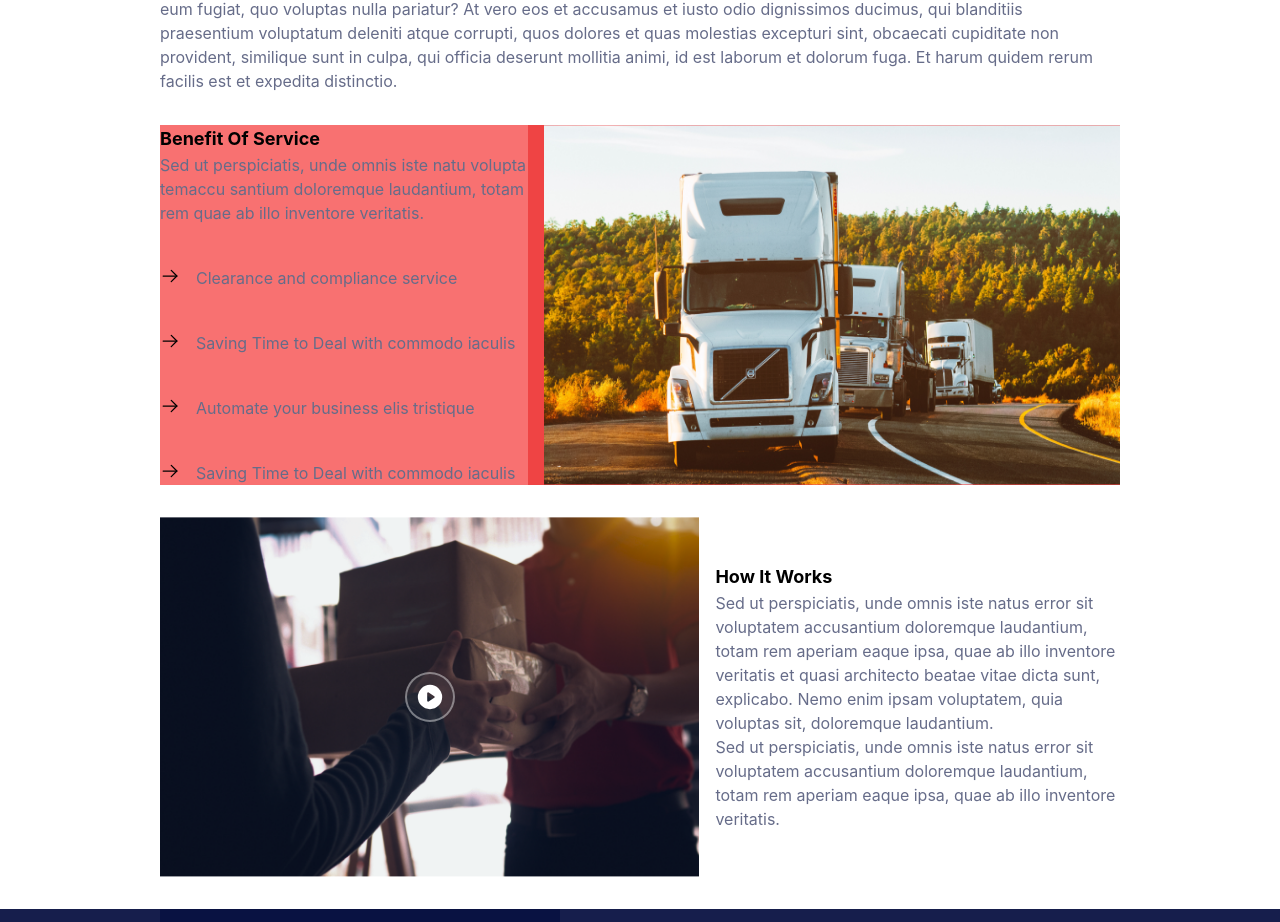
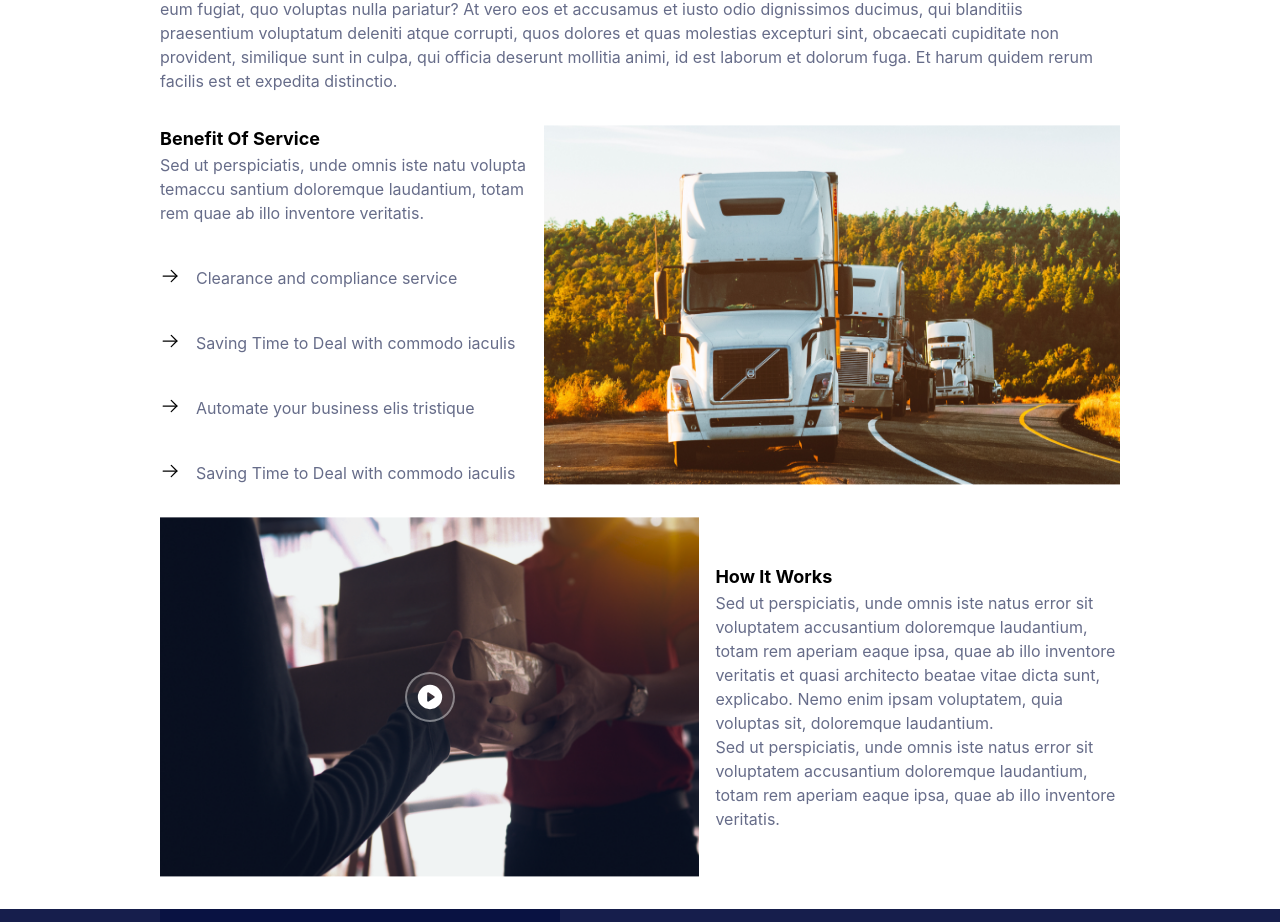
Before and after one commit to smartcollins/logistics, a React (Create React App) app: page /service-info in a window 1280 px wide. Shown: the part 1357-2279 px from the top of the page. Built offline with nearby package versions, Linux system fonts and the light colour scheme.

Commit message:
removed some background color ServiceInfo

```diff
--- a/src/pages/ServiceInfo.jsx
+++ b/src/pages/ServiceInfo.jsx
@@ -24,8 +24,8 @@ const ServiceInfo = ()=>{
                     <p>Sed ut perspiciatis, unde omnis iste natus error sit voluptatem accusantium doloremque laudantium, totam rem aperiam eaque ipsa, quae ab illo inventore veritatis et quasi architecto beatae vitae dicta sunt, explicabo. Nemo enim ipsam voluptatem, quia voluptas sit, aspernatur aut odit aut fugit, sed quia consequuntur magni dolores eos, qui ratione voluptatem sequi nesciunt, neque porro quisquam est, qui dolorem ipsum, quia dolor sit, amet, consectetur, adipisci velit, sed quia non numquam eius modi tempora incidunt, ut labore et dolore magnam aliquam quaerat voluptatem. Ut enim ad minima veniam, quis nostrum exercitationem ullam corporis suscipit laboriosam, nisi ut aliquid ex ea commodi consequatur?</p>
                     <p>Quis autem vel eum iure reprehenderit, qui in ea voluptate velit esse, quam nihil molestiae consequatur, vel illum, qui dolorem eum fugiat, quo voluptas nulla pariatur? At vero eos et accusamus et iusto odio dignissimos ducimus, qui blanditiis praesentium voluptatum deleniti atque corrupti, quos dolores et quas molestias excepturi sint, obcaecati cupiditate non provident, similique sunt in culpa, qui officia deserunt mollitia animi, id est laborum et dolorum fuga. Et harum quidem rerum facilis est et expedita distinctio.</p>
                 </div>
-                <div className='flex gap-4 bg-red-500 h-[45vh]'>
-                    <div className='bg-red-400 w-full flex flex-col justify-between'>
+                <div className='flex gap-4 h-[45vh]'>
+                    <div className='w-full flex flex-col justify-between'>
                         <div>
                             <p className=' text-lg font-bold capitalize text-black'>benefit of service</p>
                             <p>Sed ut perspiciatis, unde omnis iste natu volupta temaccu santium doloremque laudantium, totam rem quae ab illo inventore veritatis.</p>
```
